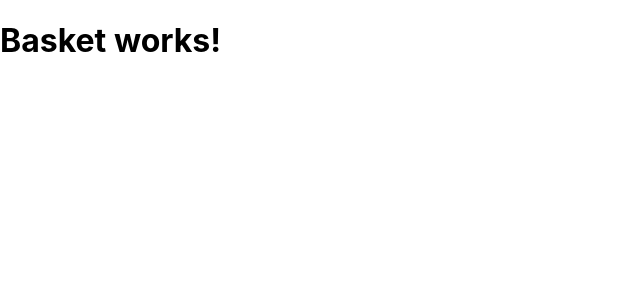
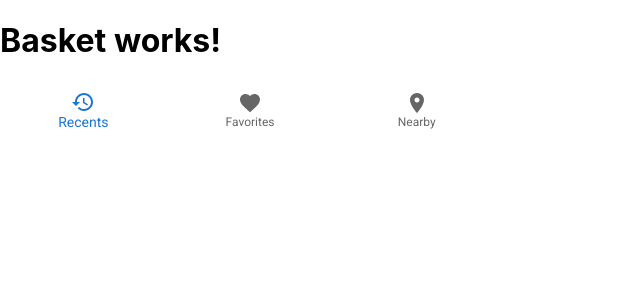
Before and after one commit to Remcobdeg/MyFoodPrint-React, a React (Create React App) app: page / in a window 1280 px wide. Shown: the top 300 px of the page, without its empty margins (0-640 px from the left). Built offline with nearby package versions, Linux system fonts and the light colour scheme.

Commit message:
functional bottom navigation bar. icons and text need to be updated.

```diff
--- a/package.json
+++ b/package.json
@@ -3,6 +3,10 @@
   "version": "0.1.0",
   "private": true,
   "dependencies": {
+    "@emotion/react": "^11.8.1",
+    "@emotion/styled": "^11.8.1",
+    "@mui/icons-material": "^5.5.0",
+    "@mui/material": "^5.5.0",
     "@testing-library/jest-dom": "^5.16.2",
     "@testing-library/react": "^12.1.3",
     "@testing-library/user-event": "^13.5.0",
--- a/src/App.js
+++ b/src/App.js
@@ -4,12 +4,13 @@
   Routes,
   Route,
   Navigate,
-  Link,
+  // Link,
 } from 'react-router-dom';
 
 import './App.css';
 import Basket from './basket/pages/Basket'
 import Alternatives from './alternatives/pages/Alternatives';
+import NavBarBottom from './shared/components/NavBarBottom'
 
 function App() {
   return (
@@ -19,6 +20,7 @@
         <Route path="alternatives/*" element={<Alternatives />} />
         <Route path='*' element={<Navigate to='/' />} />
       </Routes>
+      <NavBarBottom />
     </BrowserRouter>
   );
 }
--- /dev/null
+++ b/src/shared/components/NavBarBottom.jsx
@@ -0,0 +1,30 @@
+import * as React from 'react';
+import Box from '@mui/material/Box';
+import BottomNavigation from '@mui/material/BottomNavigation';
+import BottomNavigationAction from '@mui/material/BottomNavigationAction';
+import RestoreIcon from '@mui/icons-material/Restore';
+import FavoriteIcon from '@mui/icons-material/Favorite';
+import LocationOnIcon from '@mui/icons-material/LocationOn';
+import { useNavigate } from 'react-router-dom';
+
+export default function SimpleBottomNavigation() {
+  const [value, setValue] = React.useState("Basket");
+  const navigate = useNavigate();
+
+  return (
+    <Box sx={{ width: 500 }}>
+      <BottomNavigation
+        showLabels
+        value={value}
+        onChange={(event, newValue) => {
+            navigate("/"+newValue);
+            setValue(newValue);
+        }}
+      >
+        <BottomNavigationAction label="Recents" value="Basket" icon={<RestoreIcon />} />
+        <BottomNavigationAction label="Favorites" value="Alternatives" icon={<FavoriteIcon />} />
+        <BottomNavigationAction label="Nearby" value="Stats" icon={<LocationOnIcon />} />
+      </BottomNavigation>
+    </Box>
+  );
+}
```
Also changed, not shown: 1 other file (tests, documents, lock files or other folders).
